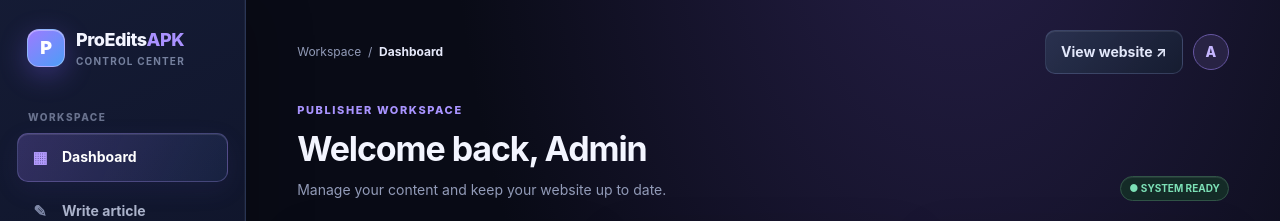
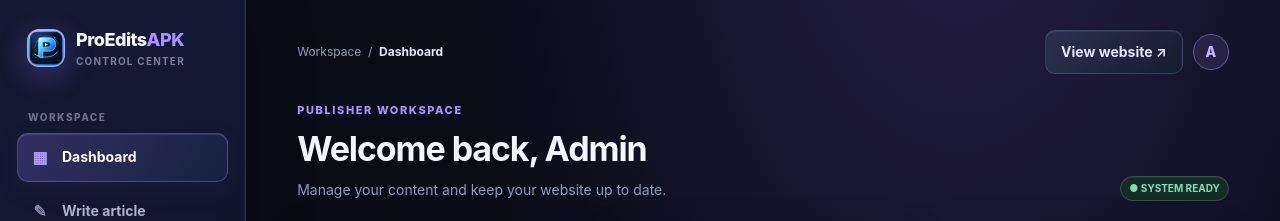
Before and after one commit to haseebaslam091-afk/proeditsapk, a Jekyll site: the page admin/index.html, which Jekyll copies as it is, in a window 1280 px wide. Shown: the top 221 px of the page. Built offline with Jekyll 4.4.1, drawn with Linux system fonts in a browser that asks for light colours.

Commit message:
Use ProEditsAPK logo in admin dashboard

```diff
--- a/admin/index.html
+++ b/admin/index.html
@@ -59,12 +59,12 @@
 </style>
 </head>
 <body><div class="app">
-<aside class="sidebar"><div class="brand"><div class="brandmark">P</div><div>ProEdits<span>APK</span><div style="font-size:10px;color:#75809e;font-weight:650;letter-spacing:1.2px">CONTROL CENTER</div></div></div>
+<aside class="sidebar"><div class="brand"><div class="brandmark"><img src="/assets/proeditsapk-logo.svg" alt="" width="38" height="38" style="width:100%;height:100%;object-fit:cover;border-radius:inherit"></div><div>ProEdits<span>APK</span><div style="font-size:10px;color:#75809e;font-weight:650;letter-spacing:1.2px">CONTROL CENTER</div></div></div>
 <div class="navlabel">WORKSPACE</div><nav class="nav"><a class="active" href="#dashboard"><span class="ico">▦</span>Dashboard</a><a href="#editor"><span class="ico">✎</span>Write article</a><a href="#published"><span class="ico">▤</span>Published articles</a></nav>
 <div class="navlabel">TOOLS</div><nav class="nav"><button type="button" id="sideIcons"><span class="ico">✧</span>Refresh app artwork</button><a href="/" target="_blank" rel="noopener"><span class="ico">↗</span>View live website</a></nav>
 <div class="sidebottom"><div class="secure"><strong>◈ Secure workspace</strong>Protected by Cloudflare Access. Changes are saved to your GitHub repository.</div></div></aside>
 <main class="main" id="dashboard">
-<header class="topbar"><div style="display:flex;align-items:center;gap:12px"><button class="menu" id="menu" aria-label="Open navigation">☰</button><div class="mobilebrand"><div class="brandmark" style="width:31px;height:31px">P</div>ProEdits<span style="color:#a991ff">APK</span></div><div class="crumb">Workspace&nbsp; / &nbsp;<b>Dashboard</b></div></div><div class="top-actions"><a class="btn secondary" href="/" target="_blank" rel="noopener" style="text-decoration:none">View website ↗</a><div class="avatar">A</div></div></header>
+<header class="topbar"><div style="display:flex;align-items:center;gap:12px"><button class="menu" id="menu" aria-label="Open navigation">☰</button><div class="mobilebrand"><div class="brandmark" style="width:31px;height:31px"><img src="/assets/proeditsapk-logo.svg" alt="" width="31" height="31" style="width:100%;height:100%;object-fit:cover;border-radius:inherit"></div>ProEdits<span style="color:#a991ff">APK</span></div><div class="crumb">Workspace&nbsp; / &nbsp;<b>Dashboard</b></div></div><div class="top-actions"><a class="btn secondary" href="/" target="_blank" rel="noopener" style="text-decoration:none">View website ↗</a><div class="avatar">A</div></div></header>
 <section class="heading"><div><div class="eyebrow">Publisher workspace</div><h1>Welcome back, Admin</h1><p>Manage your content and keep your website up to date.</p></div><span class="pill">● SYSTEM READY</span></section>
 <section class="stats"><div class="stat"><div class="stat-top"><span>Published articles</span><span class="stat-icon">▤</span></div><strong id="totalPosts">—</strong><small>Live on your website</small></div><div class="stat"><div class="stat-top"><span>Content status</span><span class="stat-icon">✓</span></div><strong>Active</strong><small>Publisher connected</small></div><div class="stat"><div class="stat-top"><span>App icons</span><span class="stat-icon">✧</span></div><strong>Auto</strong><small>Original logos preserved</small></div></section>
 <div class="layout">
```
